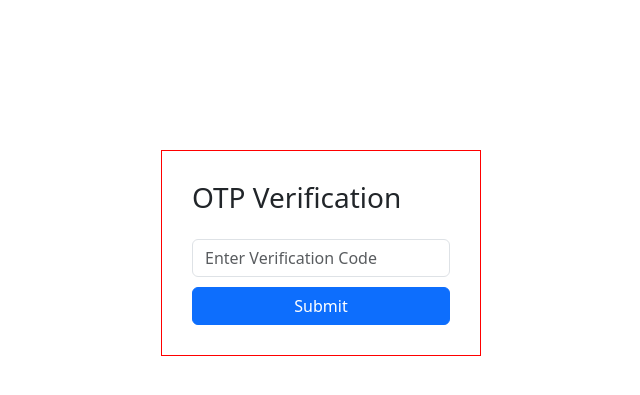
After one commit to Kavindacc/Project-I_Exchanza-OLD-, a PHP site: page /view/verification.php in a window 1280 px wide. The commit adds this page. Shown: the top 395 px of the page, without its empty margins (319-959 px from the left). Run offline with PHP 8.4, Linux system fonts and the light colour scheme.

Commit message:
create otpsent and otpsent function create after sent otp custormer email

```diff
--- /dev/null
+++ b/control/otpsent.php
@@ -0,0 +1,34 @@
+<?php
+
+
+class Otp{
+
+    protected $email,$otp;
+    public function otpsent($email,$otp){
+
+        $this->email=$email;
+        $this->otp=$otp;
+
+        $mail = require 'mailer.php';//email sent
+
+        $mail->setFrom("exchanza7@gmail.com"); //myemail
+        $mail->addAddress($email);
+        $mail->Subject = "OTP Code";
+        $mail->Body = "your Verification code {$this->otp}";
+
+        try {
+            $mail->send();
+            header("Location: ../view/verification.php?success=Check your Email"); // verificatio page go
+            exit();
+
+        } catch (Exception $e) {
+
+            echo "Message could not be sent.Mailer error:{$mail->ErrorInfo}";
+        }
+    }
+}
+
+
+
+
+?>
--- a/view/style.css
+++ b/view/style.css
@@ -92,7 +92,15 @@
     width:170px;
     background-color:rgb(194, 187, 177);
 }
-
+.verification{
+    width:25%;
+    padding:30px;
+    margin: auto;
+    margin-top: 150px;
+}
+.verification .button{
+    margin-top: 10px;
+}
 
 @media screen and (max-width:720px){
     .item .side{
@@ -103,4 +111,9 @@
         top:150px;
         left: 0;
     }
+    .verification{
+        width:100%;
+        padding:20px;
+        margin-top: 100px;
+    }
 }
--- /dev/null
+++ b/view/verification.php
@@ -0,0 +1,34 @@
+<?php require '../control/otpsent.php' ?>
+<!DOCTYPE html>
+<html lang="en">
+
+<head>
+    <meta charset="UTF-8">
+    <meta name="viewport" content="width=device-width, initial-scale=1.0">
+    <link href="https://cdn.jsdelivr.net/npm/bootstrap@5.3.3/dist/css/bootstrap.min.css" rel="stylesheet"
+        integrity="sha384-QWTKZyjpPEjISv5WaRU9OFeRpok6YctnYmDr5pNlyT2bRjXh0JMhjY6hW+ALEwIH" crossorigin="anonymous">
+    <link rel="stylesheet" href="style.css">
+    <title>Verification Page</title>
+</head>
+
+<body>
+    <div class="verification d-flex flex-column"style="border:1px solid red;">
+        <div class="text">
+            <h3>OTP Verification</h3>
+        </div>
+        <?php if (isset($_GET['success'])) { ?>
+                <div class="col bg-success text-white"><?php echo $_GET['success']; ?></div>
+            <?php } ?>
+
+        <form action="" method="post">
+            <div class="input mt-3">
+                <input type="text" class="form-control" placeholder="Enter Verification Code" name="vcode" required="">
+            </div>
+            <div class="button">
+                <input class="btn btn-primary w-100" type="submit" value="Submit" name="submit">
+            </div>
+        </form>
+    </div>
+</body>
+
+</html>
```
Also changed, not shown: control/signupcon.php (+7 -2 lines), model/user.php (+5 -5 lines).
